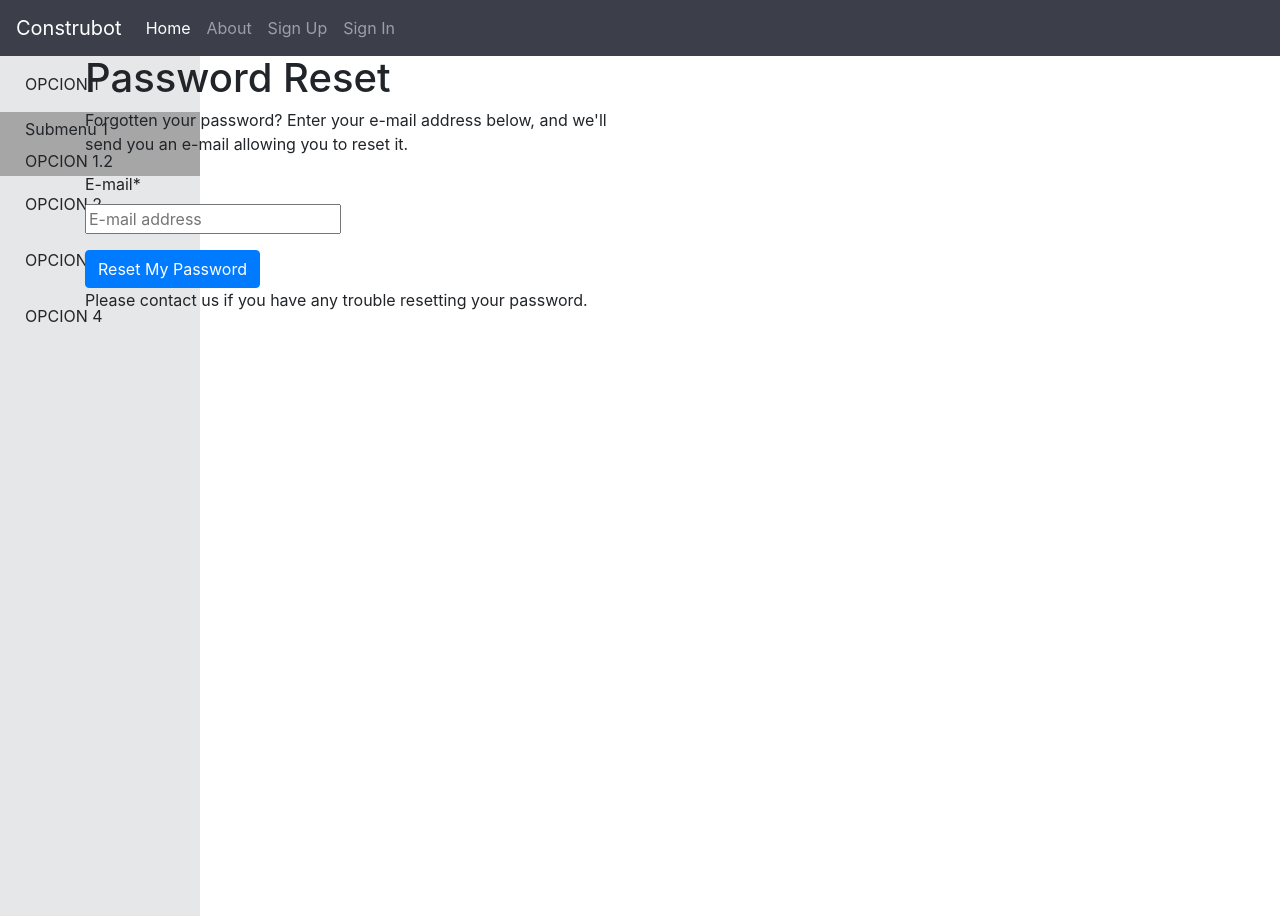
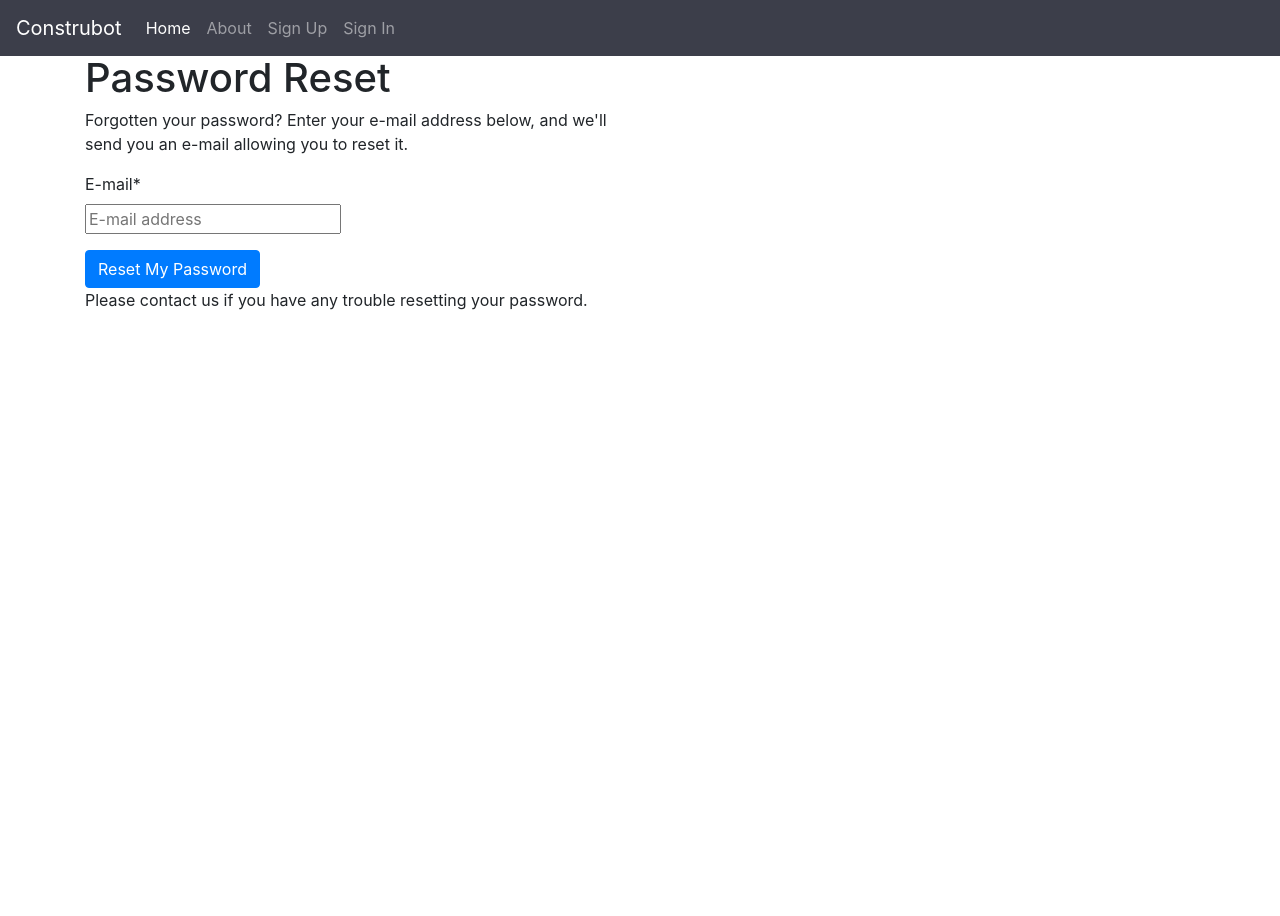
Before and after one commit to elyak123/construbot, a Django app: page /accounts/password/reset/ in a window 1280 px wide. Run offline with Django 3.2, Linux system fonts and the light colour scheme; parts of the project's set-up code (start-up, migrations or seed data) failed here and were passed over; some libraries are stand-ins or nearby versions.

Commit message:
template separado para menu

```diff
--- a/construbot/templates/base.html
+++ b/construbot/templates/base.html
@@ -70,26 +70,9 @@
 
     </div>
 
-    <div class="c_m_lateral">
-      <div class="m_lateral">
-        <ul class="l_menu">
-          <li class="li_menu_item"><a class="a_menu_item"><span class="ic_menu oi oi-bookmark"></span>OPCION 1</a></li>
-          <li class="li_menu_subitem">
-            <a class="a_menu_subitem">Submenu 1</a>
-            <ul class="l_subsubmenu">
-              <li><a>OPCION 1.1.1</a></li>
-              <li><a>OPCION 1.1.2</a></li>
-              <li><a>OPCION 1.1.3</a></li>
-              <li><a>OPCION 1.1.4</a></li>
-            </ul>
-          </li>
-          <li class="li_menu_subitem"><a class="a_menu_subitem">OPCION 1.2</a></li>
-          <li class="li_menu_item"><a class="a_menu_item"><span class="ic_menu oi oi-bookmark"></span>OPCION 2</a></li>
-          <li class="li_menu_item"><a class="a_menu_item"><span class="ic_menu oi oi-bookmark"></span>OPCION 3</a></li>
-          <li class="li_menu_item"><a class="a_menu_item"><span class="ic_menu oi oi-bookmark"></span>OPCION 4</a></li>
-        </ul>
-      </div>
-    </div>
+    {% if menu %}
+      {% include "construbot/menu.html" %}
+    {% endif %}
 
     <div class="container">
 
```
